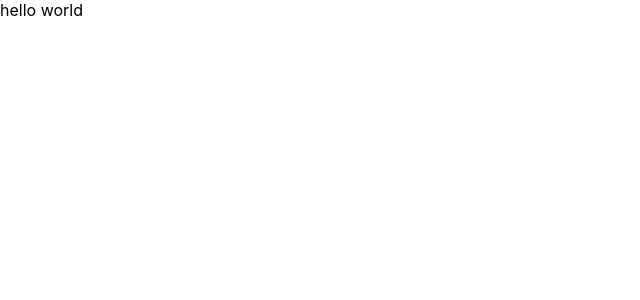
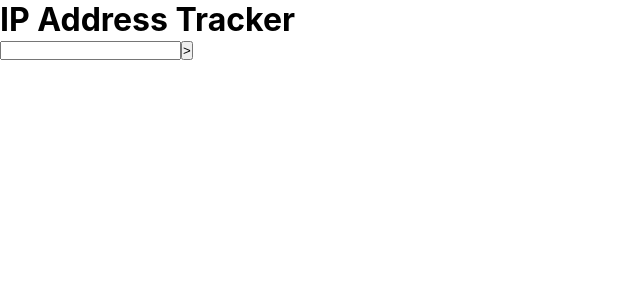
Before and after one commit to silanka007/ip-tracker, a React (Create React App) app: page / in a window 1280 px wide. Shown: the top 300 px of the page, without its empty margins (0-640 px from the left). Built offline with nearby package versions, Linux system fonts and the light colour scheme.

Commit message:
structuring of project files

```diff
--- a/src/App.js
+++ b/src/App.js
@@ -1,9 +1,10 @@
 import React from 'react';
+import Header from './components/header';
 
 function App() {
   return (
     <div className="App">
-      hello world
+      <Header />
     </div>
   );
 }
--- /dev/null
+++ b/src/components/header.js
@@ -0,0 +1,15 @@
+import React from 'react';
+
+const Header = () => {
+    return (
+        <header>
+            <h1 className="header-title">IP Address Tracker</h1>
+            <form className="form-element">
+                <input type="text" name="ipAddress" className="input-element" required />
+                <input type="submit" value=">" id="submit" />
+            </form>
+        </header>
+    )
+}
+
+export default Header;
--- a/src/index.css
+++ b/src/index.css
@@ -1,3 +1,10 @@
+* {
+  margin: 0;
+  padding: 0;
+  box-sizing: border-box;
+}
+
+
 body {
   margin: 0;
   font-family: -apple-system, BlinkMacSystemFont, 'Segoe UI', 'Roboto', 'Oxygen',
@@ -7,6 +14,7 @@ body {
   -moz-osx-font-smoothing: grayscale;
 }
 
+
 code {
   font-family: source-code-pro, Menlo, Monaco, Consolas, 'Courier New',
     monospace;
--- a/src/index.js
+++ b/src/index.js
@@ -2,6 +2,7 @@ import React from 'react';
 import ReactDOM from 'react-dom';
 import './index.css';
 import App from './App';
+
 
 ReactDOM.render(
   <React.StrictMode>
```
Also changed, not shown: src/styles/header.css (added), 1 other file (tests, documents, lock files or other folders).
